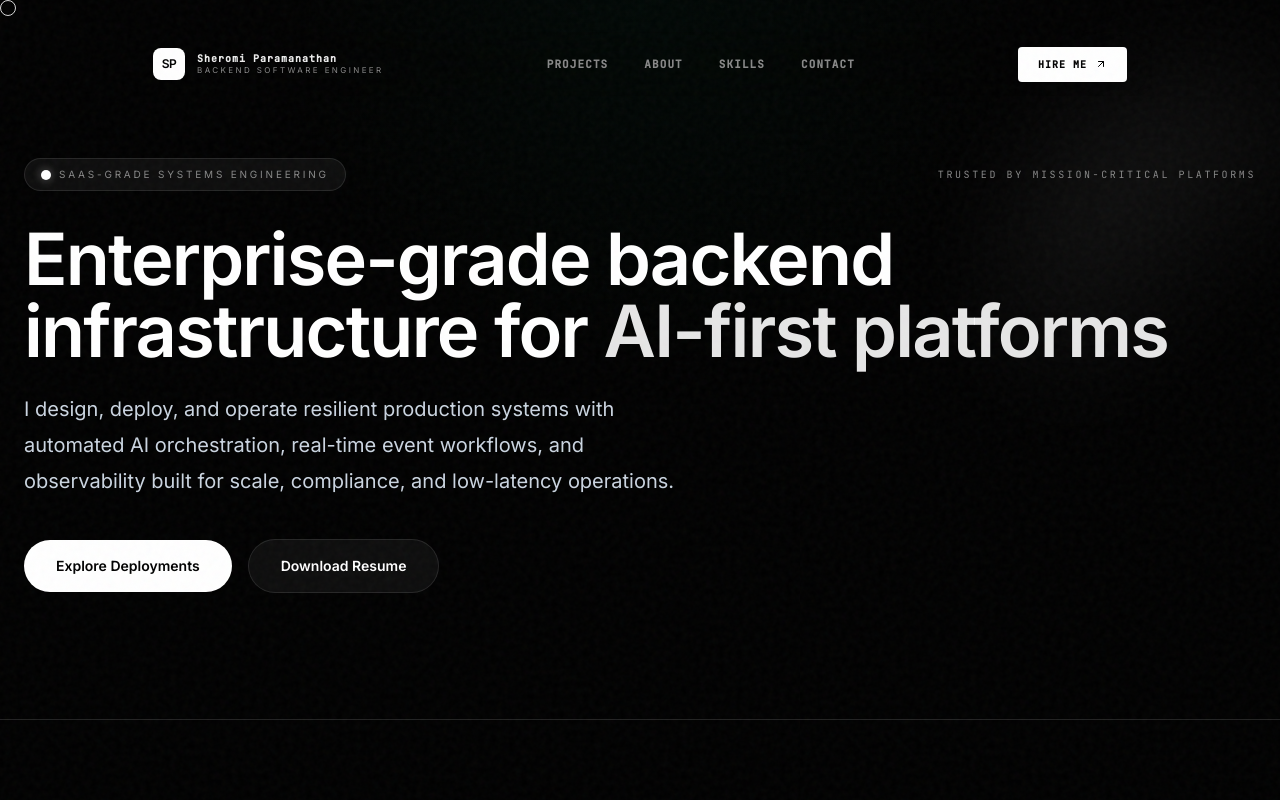
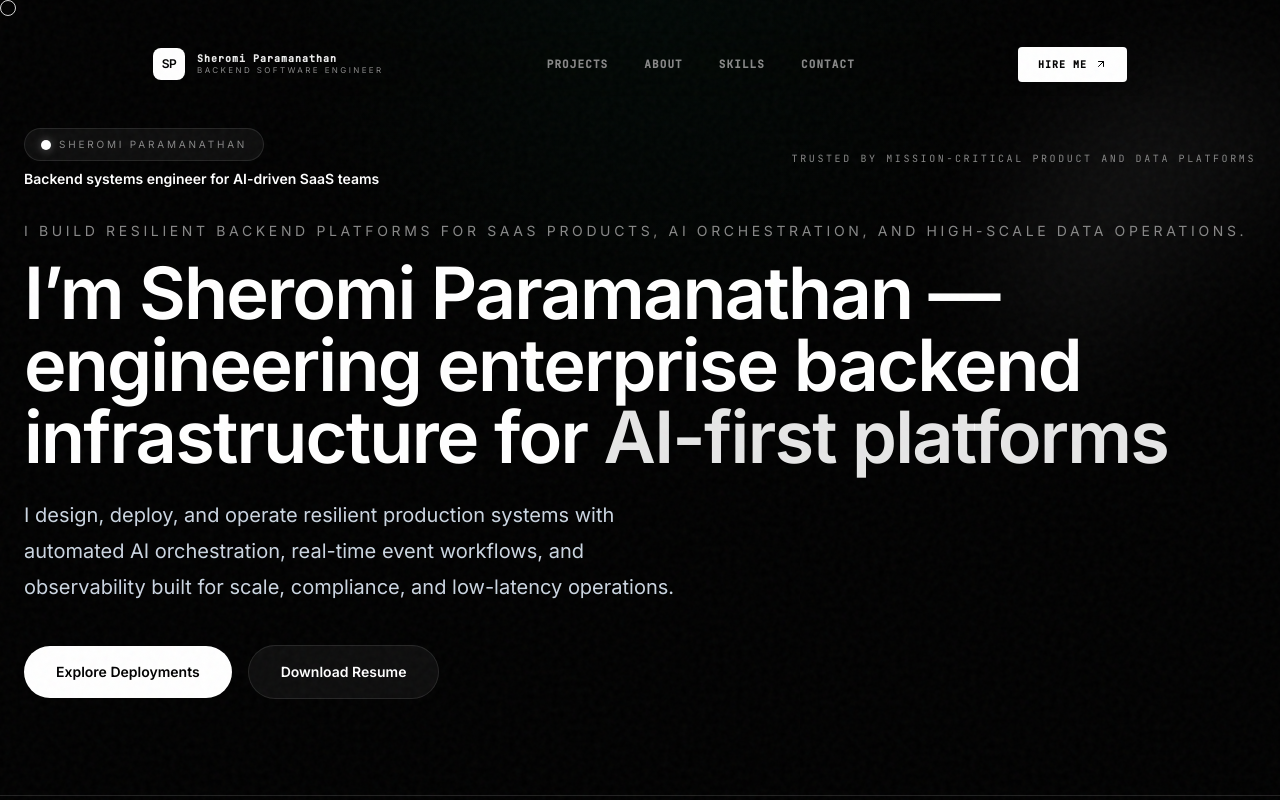
Before and after one commit to SheromiParamanathan/my-sample-portfolio, a Next.js app: page / in a window 1280 px wide. Shown: the top 800 px of the page. Built offline with nearby package versions, Linux system fonts and the light colour scheme.

Commit message:
Updated PortFolio Hero

```diff
--- a/components/CreativeHome.tsx
+++ b/components/CreativeHome.tsx
@@ -103,15 +103,22 @@ export function CreativeHome() {
                      className="lg:col-span-12"
                   >
                      <div className="flex flex-col sm:flex-row sm:items-center sm:justify-between gap-4 mb-8">
-                        <div className="inline-flex items-center gap-2 rounded-full border border-white/10 bg-white/5 px-4 py-2 text-[10px] uppercase tracking-[0.28em] text-[var(--muted)]">
-                           <span className="h-2.5 w-2.5 rounded-full bg-white shadow-[0_0_10px_rgba(255,255,255,0.35)]" />
-                           SaaS-grade systems engineering
+                        <div className="space-y-2">
+                           <div className="inline-flex items-center gap-2 rounded-full border border-white/10 bg-white/5 px-4 py-2 text-[10px] uppercase tracking-[0.28em] text-[var(--muted)]">
+                              <span className="h-2.5 w-2.5 rounded-full bg-white shadow-[0_0_10px_rgba(255,255,255,0.35)]" />
+                              Sheromi Paramanathan
+                           </div>
+                           <div className="text-sm font-semibold text-white">Backend systems engineer for AI-driven SaaS teams</div>
                         </div>
-                        <div className="text-[10px] font-mono uppercase tracking-[0.26em] text-[var(--muted)]">Trusted by mission-critical platforms</div>
+                        <div className="text-[10px] font-mono uppercase tracking-[0.26em] text-[var(--muted)]">Trusted by mission-critical product and data platforms</div>
                      </div>
 
+                     <p className="text-sm uppercase tracking-[0.26em] text-[var(--muted)] mb-4">
+                        I build resilient backend platforms for SaaS products, AI orchestration, and high-scale data operations.
+                     </p>
+
                      <h1 className="text-5xl md:text-6xl lg:text-7xl font-bold tracking-tight text-white leading-tight">
-                        Enterprise-grade backend infrastructure for <span className="text-white/90">AI-first platforms</span>
+                        I’m Sheromi Paramanathan — engineering enterprise backend infrastructure for <span className="text-white/90">AI-first platforms</span>
                      </h1>
 
                      <p className="text-xl text-slate-300 max-w-2xl mt-6 leading-9">
```
